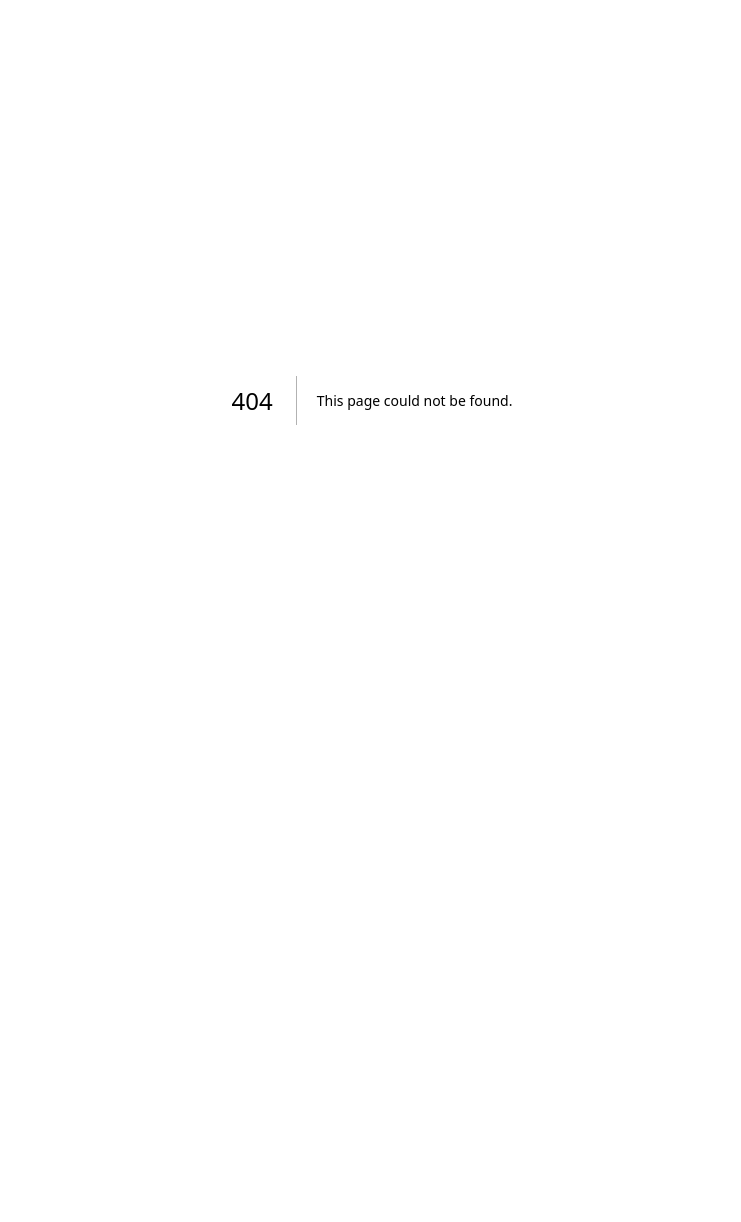
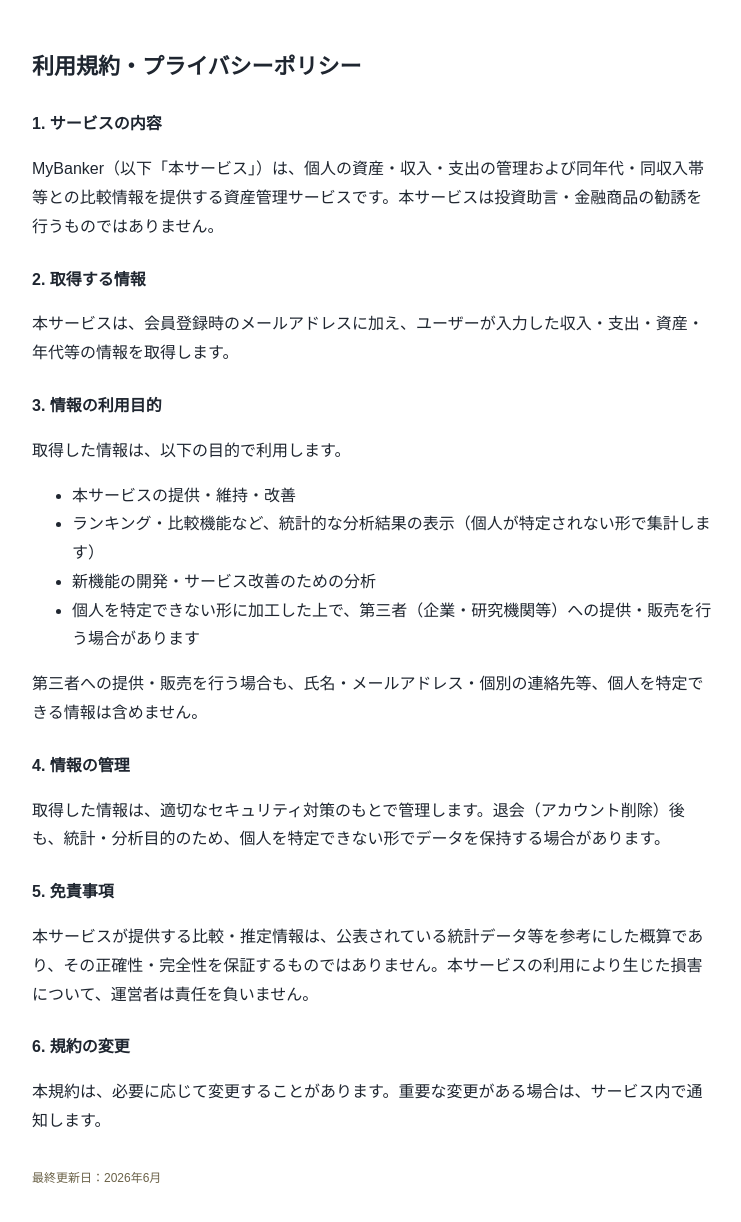
Before and after one commit to Kelly-E/mybanker-app, a Next.js app: page /terms in a window 1280 px wide. Before the commit this address had no page. Shown: the top 1222 px of the page, without its empty margins (268-1009 px from the left). Before the commit the page ends 800 px from the top, so only its background shows below. Built offline with nearby package versions, Linux system fonts and the light colour scheme.

Commit message:
Add Terms and Conditions page component

```diff
--- /dev/null
+++ b/app/terms/page.js
@@ -0,0 +1,36 @@
+export const metadata = { title: "利用規約・プライバシーポリシー | MyBanker" };
+
+export default function TermsPage() {
+  return (
+    <div style={{ maxWidth: 680, margin: "0 auto", padding: "32px 20px", fontFamily: "'Source Sans 3', 'Hiragino Sans', sans-serif", color: "#1F2630", lineHeight: 1.8 }}>
+      <h1 style={{ fontSize: 22, marginBottom: 24 }}>利用規約・プライバシーポリシー</h1>
+
+      <h2 style={{ fontSize: 16, marginTop: 24 }}>1. サービスの内容</h2>
+      <p>MyBanker（以下「本サービス」）は、個人の資産・収入・支出の管理および同年代・同収入帯等との比較情報を提供する資産管理サービスです。本サービスは投資助言・金融商品の勧誘を行うものではありません。</p>
+
+      <h2 style={{ fontSize: 16, marginTop: 24 }}>2. 取得する情報</h2>
+      <p>本サービスは、会員登録時のメールアドレスに加え、ユーザーが入力した収入・支出・資産・年代等の情報を取得します。</p>
+
+      <h2 style={{ fontSize: 16, marginTop: 24 }}>3. 情報の利用目的</h2>
+      <p>取得した情報は、以下の目的で利用します。</p>
+      <ul>
+        <li>本サービスの提供・維持・改善</li>
+        <li>ランキング・比較機能など、統計的な分析結果の表示（個人が特定されない形で集計します）</li>
+        <li>新機能の開発・サービス改善のための分析</li>
+        <li>個人を特定できない形に加工した上で、第三者（企業・研究機関等）への提供・販売を行う場合があります</li>
+      </ul>
+      <p>第三者への提供・販売を行う場合も、氏名・メールアドレス・個別の連絡先等、個人を特定できる情報は含めません。</p>
+
+      <h2 style={{ fontSize: 16, marginTop: 24 }}>4. 情報の管理</h2>
+      <p>取得した情報は、適切なセキュリティ対策のもとで管理します。退会（アカウント削除）後も、統計・分析目的のため、個人を特定できない形でデータを保持する場合があります。</p>
+
+      <h2 style={{ fontSize: 16, marginTop: 24 }}>5. 免責事項</h2>
+      <p>本サービスが提供する比較・推定情報は、公表されている統計データ等を参考にした概算であり、その正確性・完全性を保証するものではありません。本サービスの利用により生じた損害について、運営者は責任を負いません。</p>
+
+      <h2 style={{ fontSize: 16, marginTop: 24 }}>6. 規約の変更</h2>
+      <p>本規約は、必要に応じて変更することがあります。重要な変更がある場合は、サービス内で通知します。</p>
+
+      <p style={{ marginTop: 32, fontSize: 12, color: "#6B6248" }}>最終更新日：2026年6月</p>
+    </div>
+  );
+}
```
